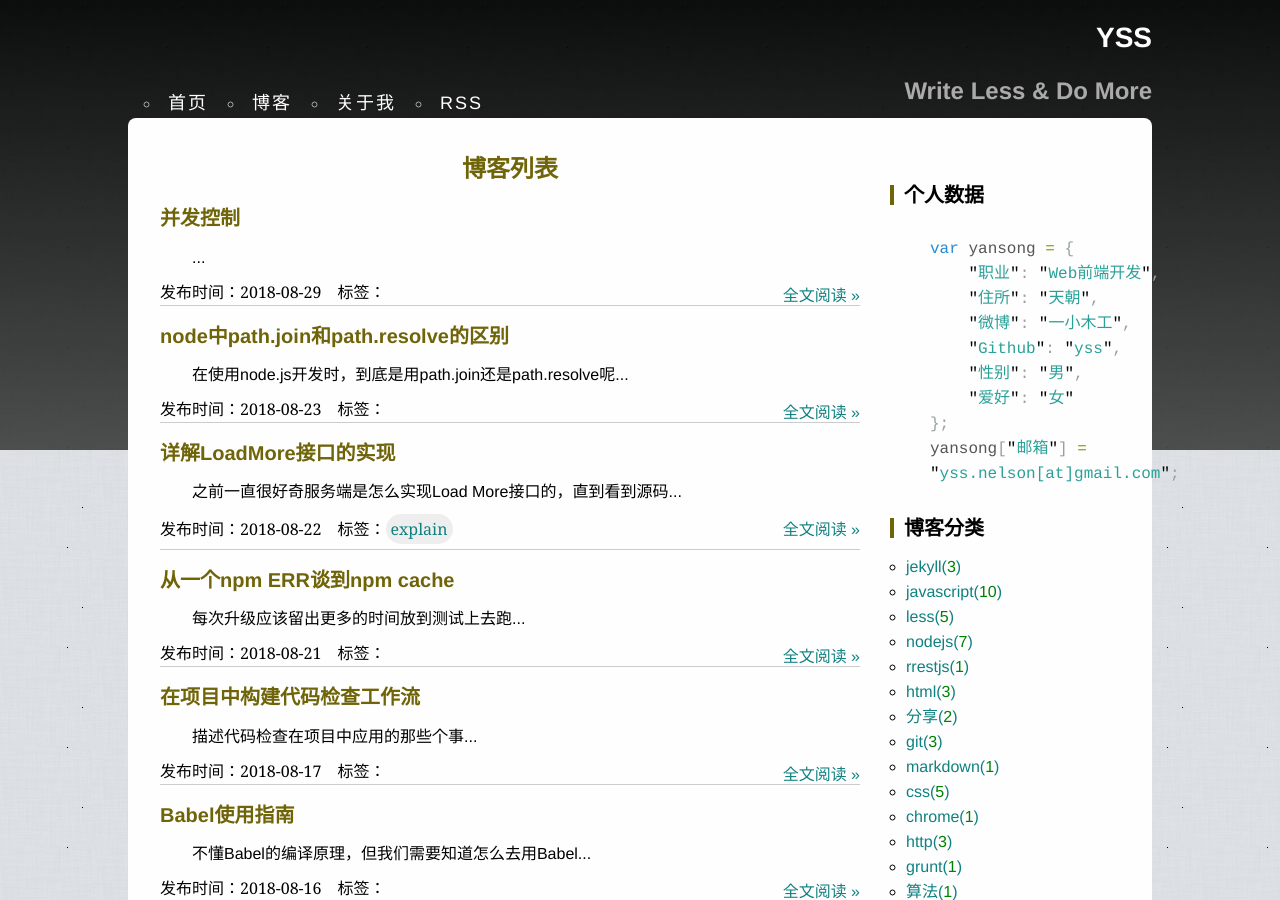
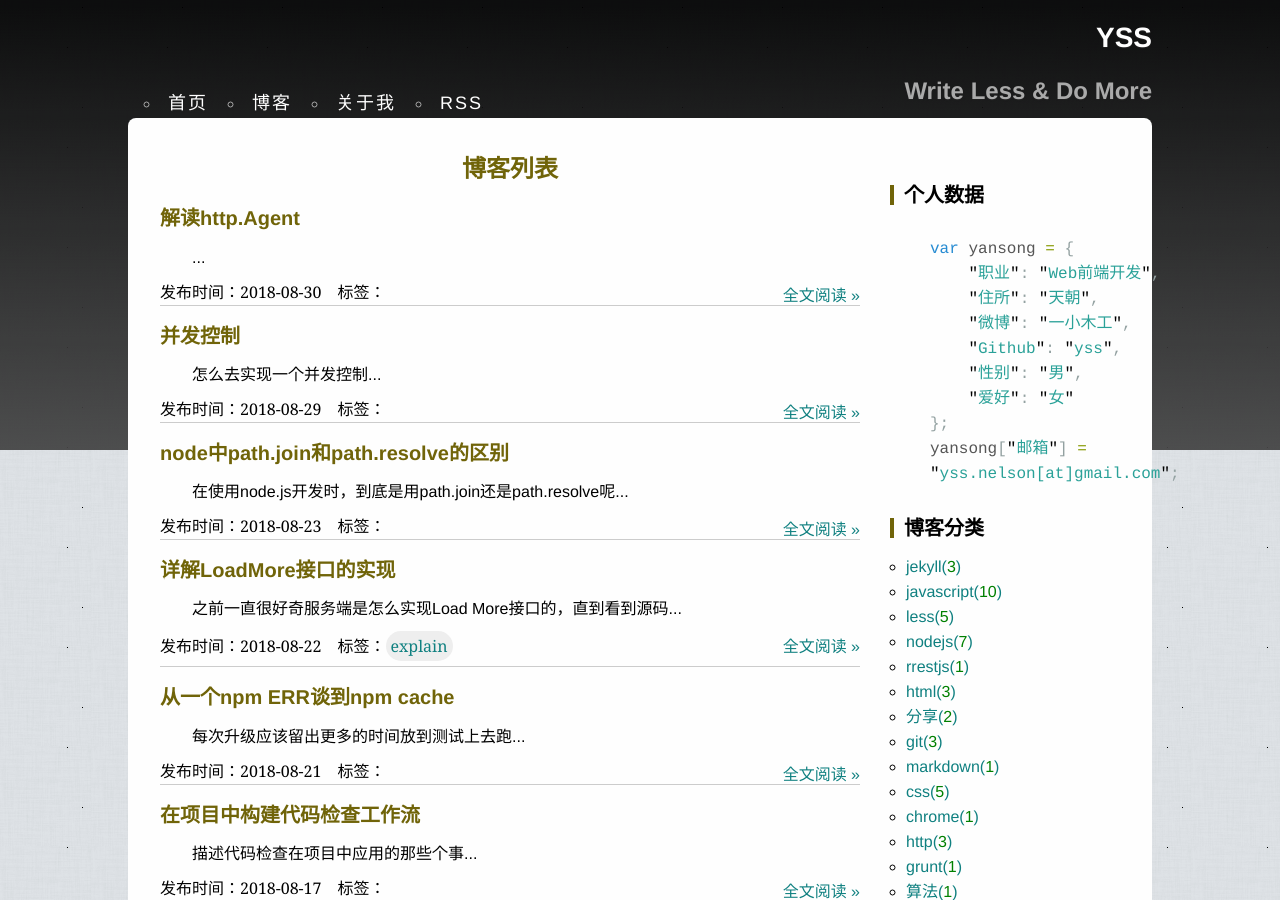
Before and after one commit to yss/yss.github.io, a Jekyll site: the page built from blog.html, in a window 1280 px wide and 900 px high. Built offline with Jekyll 4.4.1, drawn with Linux system fonts in a browser that asks for light colours; comment, search, counter and statistics services are not loaded; some of the changed lines change nothing that is shown.

Commit message:
ADD: new post for http.agent

````diff
--- a/_posts/2018-08-29-the-guide-of-concurrency-control.md
+++ b/_posts/2018-08-29-the-guide-of-concurrency-control.md
@@ -3,7 +3,7 @@ layout: blog
 title: 并发控制
 tags: []
 categories: []
-summary:
+summary: 怎么去实现一个并发控制
 
 ---
 
--- /dev/null
+++ b/_posts/2018-08-30-the-guide-of-http-agent.md
@@ -0,0 +1,63 @@
+---
+layout: blog
+title: 解读http.Agent
+tags: []
+categories: []
+summary:
+
+---
+
+起初是在node.js的http模块的文档里发现有一个`http.Agent`类，但是真正注意到它，并且使用到它的是在某一次的优化里。
+
+`Agent`字面意思就是代理。文档给出的定义是：
+
+> An Agent is responsible for managing connection persistence and reuse for HTTP clients.
+
+翻译过来就是：
+
+> 代理（Agent）是负责管理 HTTP 客户端连接，保证连接的可持久化，并且可复用。
+
+这么一翻译，瞬间就明白它的作用。我们来看一个HTTP的请求过程。
+
+### 请求过程
+
+一个HTTP请求的完整过程大概是这样：
+
+1. 通过域名去DNS服务查找域名所对应的ip。
+2. 跟服务器建立TCP连接。
+3. 给服务器发送HTTP连接请求，然后进行数据传输。
+
+那么，Agent做的是哪个步骤呢？
+
+我们查看源代码<https://github.com/nodejs/node/blob/master/lib/_http_agent.js>，可以看到最终调用的是`createConnection`，对应的定义如下：
+
+```js
+Agent.prototype.createConnection = net.createConnection;
+```
+
+这么一来，我们知道，Agent管理的是TCP连接。
+
+### 定义
+
+我们先看Agent的定义：
+
+```js
+new Agent({
+	keepAlive: boolean, // 保持可用状态，即使目前没有请求。默认false,
+	keepAliveMsecs: number, // keepAlive为true时有效，即保持可用状态的时间
+	maxSockets: number, // 同一个域名最大的并发量，默认Infinity
+	maxFreeScokets: number // keepAlive为true时有效，即最大的空闲TCP连接数。默认256
+});
+```
+
+通过上面定义，我们可以发现，如果要使用Agent，那么keepAlive必须设置为true。
+
+### 使用
+
+那么，何时使用呢？
+
+理论上来说，只要你调用了http或者https模块，在node端去请求接口时都应该去使用。
+
+除非，你只请求一次，或者间断性的请求。
+
+而，具体Agent里定义的值，需要你根据实际请求去设置。
````
